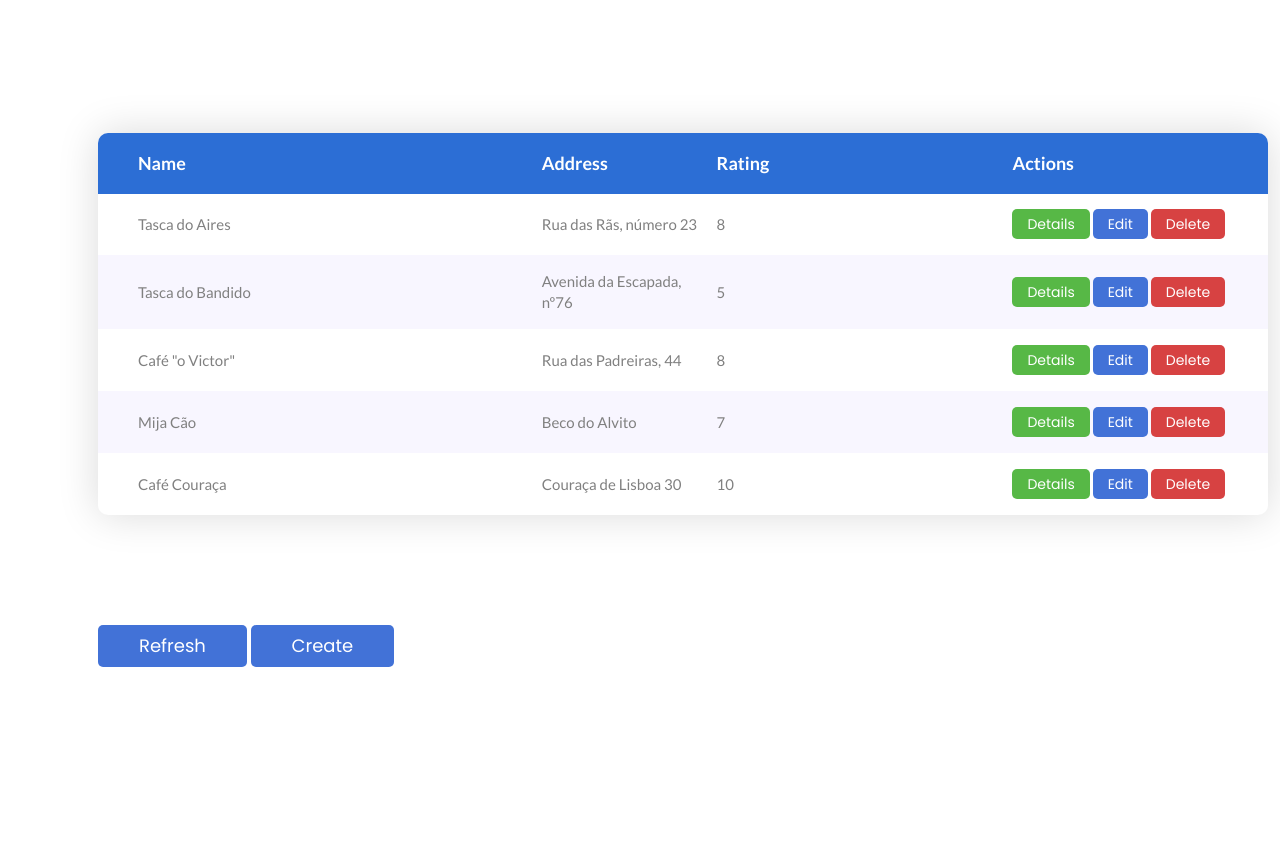
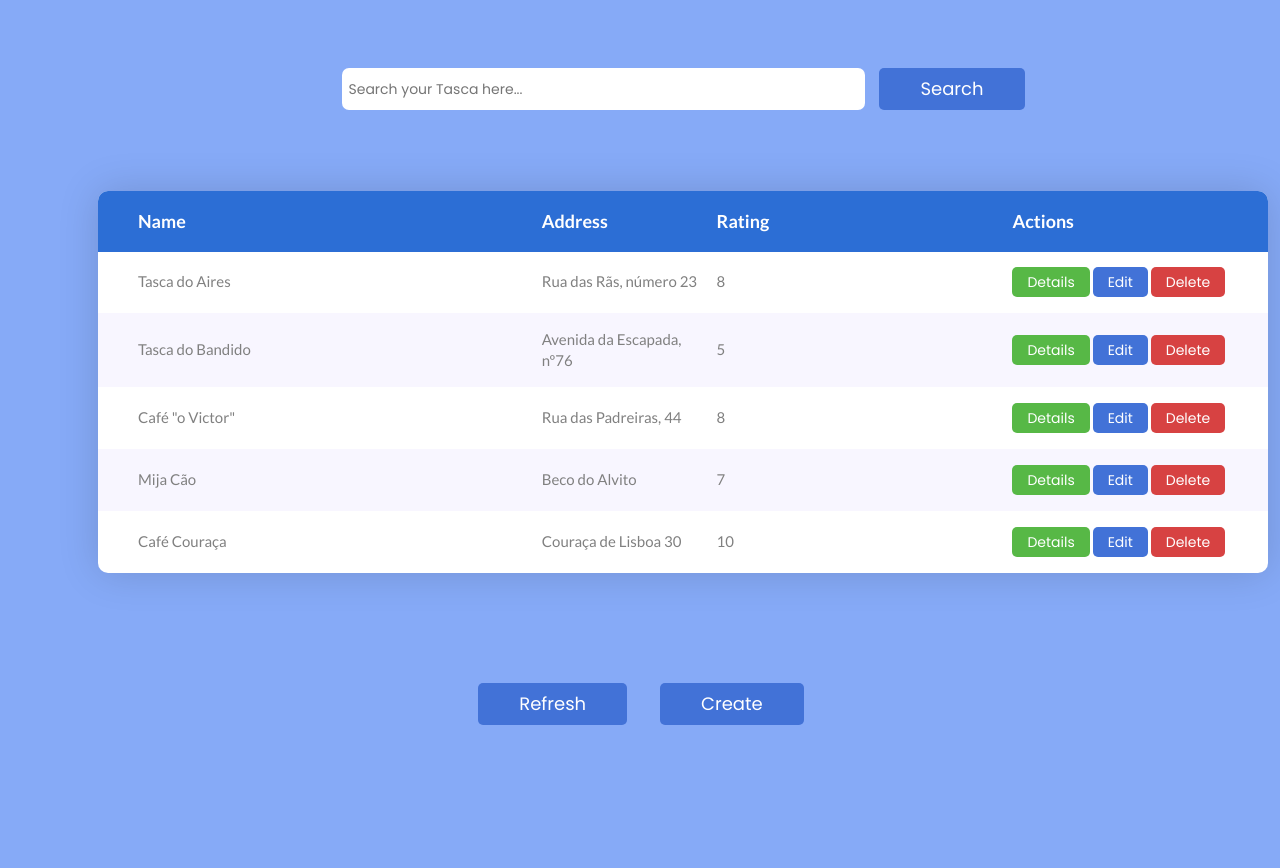
Before and after one commit to RafaelBelo14/NestCollective_Challenge, a Django app: page / in a window 1280 px wide; the page is wider, and only the part inside the window is pictured. Before the commit the page ends 667 px from the top of that part, so only its background shows below. Run offline with Django 3.2, Linux system fonts and the light colour scheme; data comes from the database, SQL or seed files in the repository; both versions use the stored data as it was after the commit; lists and menus that the app fills with data are empty; some libraries are stand-ins or nearby versions.

Commit message:
All done (maps to do)

```diff
--- a/Tascas/Tascas/settings.py
+++ b/Tascas/Tascas/settings.py
@@ -120,7 +120,11 @@ USE_TZ = True
 # https://docs.djangoproject.com/en/3.2/howto/static-files/
 
 STATIC_URL = 'Tascas/static/'
+MEDIA_URL = '/Tascas/media/'
+
 STATIC_ROOT = 'static'
+MEDIA_ROOT = os.path.join(BASE_DIR, 'media')
+
 STATICFILES_DIRS = [
     os.path.join(BASE_DIR, 'static')
 ]
--- a/Tascas/static/css/main.css
+++ b/Tascas/static/css/main.css
@@ -1,5 +1,3 @@
-
-
 /*//////////////////////////////////////////////////////////////////
 [ FONT ]*/
 
@@ -86,12 +84,6 @@ iframe {
 	border: none !important;
 }
 
-.caralho {
-  width: 100%;
-  display: flex;
-  padding: 33px 30px;
-}
-
 /*//////////////////////////////////////////////////////////////////
 [ Scroll bar ]*/
 .js-pscroll {
@@ -148,7 +140,7 @@ iframe {
 
 .container-table100 {
   width: 100%;
-  min-height: 100vh;
+  min-height: 80vh;
   background: #fff;
 
   display: -webkit-box;
@@ -530,3 +522,27 @@ th, td {
 .table100.ver5 .ps__rail-y .ps__thumb-y::before {
   background-color: #cccccc;
 }
+
+.form-search-tapas {
+  border-radius: 0.5em;
+  padding: 0em 0.5em 0 0.5em;
+  margin-right: 1em;
+}
+
+.search-forms {
+  width: 50%;
+  margin: 0 auto;
+  display: flex;
+  margin-top: 5%;
+  margin-bottom: 2%;
+}
+
+.endButtons {
+  width: 50%;
+  margin: 0 auto;
+  margin-right: 20%;
+}
+
+.endButtons .btn {
+  margin-left: 5%;
+}
--- a/Tascas/static/css/main2.css
+++ b/Tascas/static/css/main2.css
@@ -188,6 +188,7 @@ h6 {
 /* ==========================================================================
    #SPACING
    ========================================================================== */
+
 .p-t-100 {
   padding-top: 100px;
 }
--- a/Tascas/tascasApp/models.py
+++ b/Tascas/tascasApp/models.py
@@ -6,3 +6,4 @@ class Tasca(models.Model):
       name = models.CharField(max_length=100)
       address = models.CharField(max_length=200)
       rating = models.IntegerField(validators=[MinValueValidator(0), MaxValueValidator(10)])
+      tascaPicture = models.ImageField(null=True, blank=True, upload_to='media')
--- a/Tascas/tascasApp/urls.py
+++ b/Tascas/tascasApp/urls.py
@@ -1,5 +1,7 @@
 from django.urls import path
 from django.views.generic import TemplateView
+from django.conf import settings
+from django.conf.urls.static import static
 from . import views
 
 urlpatterns = [
@@ -10,4 +12,4 @@ urlpatterns = [
       path('registTasca/', views.create, name='registTasca'),
       path('edit/<int:tasca_id>', views.goToEdit, name='edit'),
       path('editTasca/<int:tasca_id>', views.edit, name='editTasca')
-]
+]+ static(settings.MEDIA_URL, document_root=settings.MEDIA_ROOT)
--- a/Tascas/tascasApp/views.py
+++ b/Tascas/tascasApp/views.py
@@ -1,14 +1,34 @@
 from django.shortcuts import render, redirect
 from django.http import HttpResponse
 from django.core.exceptions import ValidationError
+from django.db.models import Q
 from .models import Tasca
 
 # Create your views here.
 def index(request):
-      tasca = Tasca.objects.all()
-      context = {
-            'objectList': tasca
-      }
+      searched = request.POST.get('searched', None)
+
+      if searched:
+            tascas = Tasca.objects.filter(Q(name__contains=searched) | Q(address__contains=searched))
+
+            if not tascas:
+                  print("Nothing")
+                  tasca = Tasca.objects.all()
+                  context = {
+                        'objectList': tasca
+                  }
+            else:
+                  print("Something")
+                  context = {
+                        'objectList': tascas
+                  }
+
+      else:
+            tasca = Tasca.objects.all()
+            context = {
+                  'objectList': tasca
+            }
+
       return render(request, "../templates/html/index.html", context)
 
 def detalhes(request, tasca_id):
@@ -30,8 +50,9 @@ def create(request):
       n = request.POST.get('name')
       a = request.POST.get('address')
       r = request.POST.get('rating')
+      i = request.FILES['imageTasca']
 
-      o_ref = Tasca(name = n, address = a, rating = r)
+      o_ref = Tasca(name = n, address = a, rating = r, tascaPicture = i)
       o_ref.save()
 
       return redirect("../../")
@@ -48,6 +69,11 @@ def edit(request, tasca_id):
       n = request.POST.get('name')
       a = request.POST.get('address')
       r = request.POST.get('rating')
+      if ('imageTasca' in request.FILES):
+            i = request.FILES['imageTasca']
+
+            if (i != tasca.tascaPicture):
+                  tasca.tascaPicture = i
 
       if (n != tasca.name):
             tasca.name = n
--- a/Tascas/templates/html/index.html
+++ b/Tascas/templates/html/index.html
@@ -36,9 +36,15 @@
     	<link href={% static "css/main2.css" %} rel="stylesheet" media="all">
 
 </head>
-<body>
+<body style="background: #86aaf7;">
 	<div class="limiter">
-		<div class="container-table100">
+		<form action="{% url 'index' %}" method='POST' class="search-forms">
+			{% csrf_token %}
+			<input class="form-search-tapas" name="searched" type="text" placeholder="Search your Tasca here..." style="color: white;"/>
+			<button class="btn btn--radius-2 btn--blue" type="submit">Search</button>
+		</form>
+		<div class="container-table100" style="background: #86aaf7;" >
+
 			<div class="wrap-table100">
 				<div class="table100 ver1 m-b-110">
 					<div class="table100-head">
@@ -73,6 +79,7 @@
 						</table>
 					</div>
 				</div>
+				<div class="endButtons">
 					<button class="btn btn--radius-2 btn--blue" onclick="location.href='{% url 'index' %}'"> Refresh </button>
 					<button class="btn btn--radius-2 btn--blue" onclick="location.href='{% url 'create' %}'"> Create </button>
 				</div>
```
Also changed, not shown: Tascas/templates/html/create.html (+10 -2 lines), Tascas/templates/html/details.html (+42 -4 lines), Tascas/templates/html/edit.html (+11 -10 lines), Tascas/db.sqlite3, Tascas/media/media/2020-02-27.jpg (added), Tascas/media/media/image.jpg (added), Tascas/media/media/img-20190212-192256-554.jpg (added), Tascas/media/media/photo0jpg-2.jpg (added), Tascas/media/media/photo0jpg.jpg (added), Tascas/tascasApp/migrations/0004_tasca_tascapicture.py (added), Tascas/tascasApp/migrations/0005_alter_tasca_tascapicture.py (added), Tascas/tascasApp/migrations/0006_alter_tasca_tascapicture.py (added), 1 other file.
